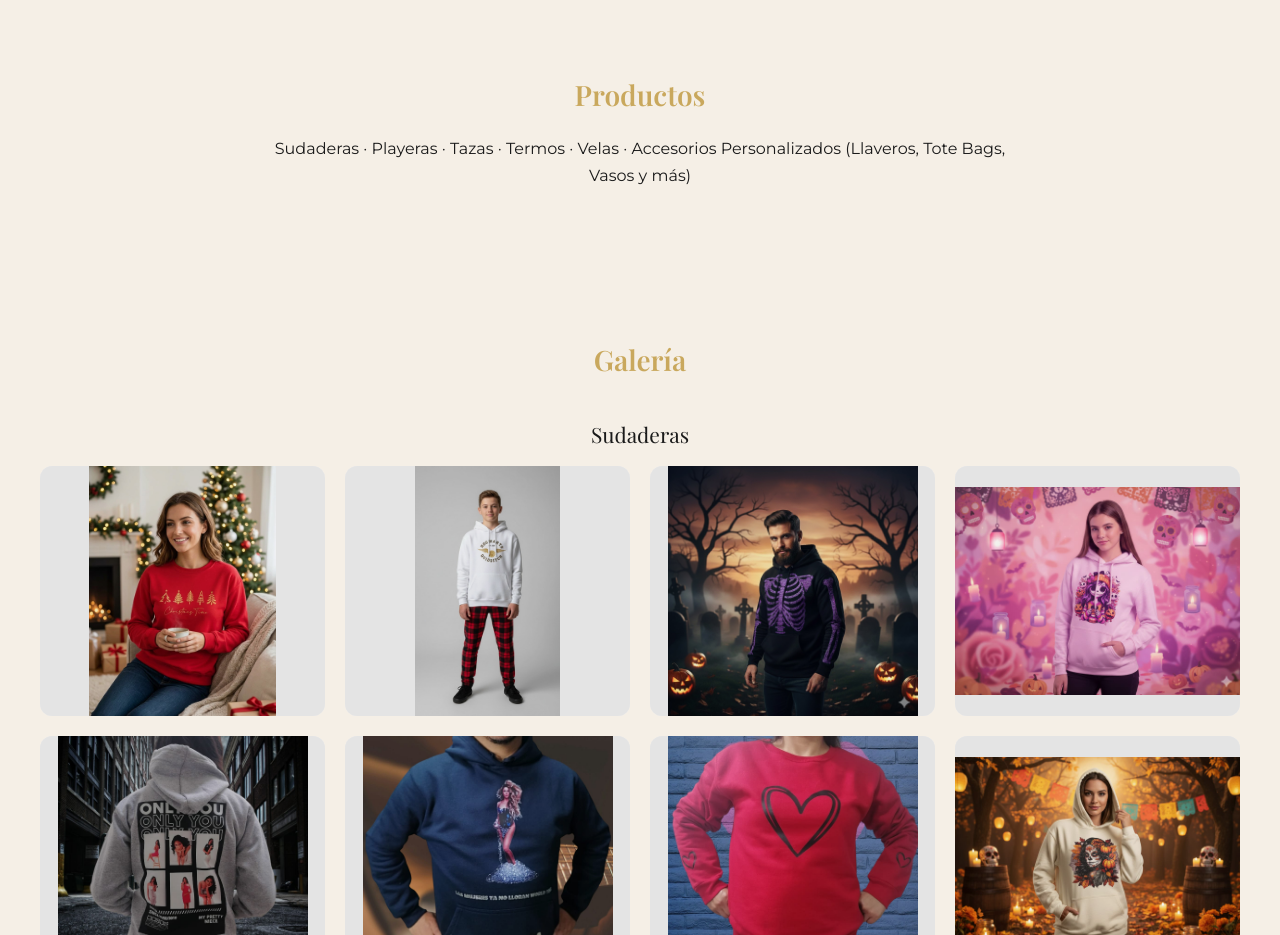
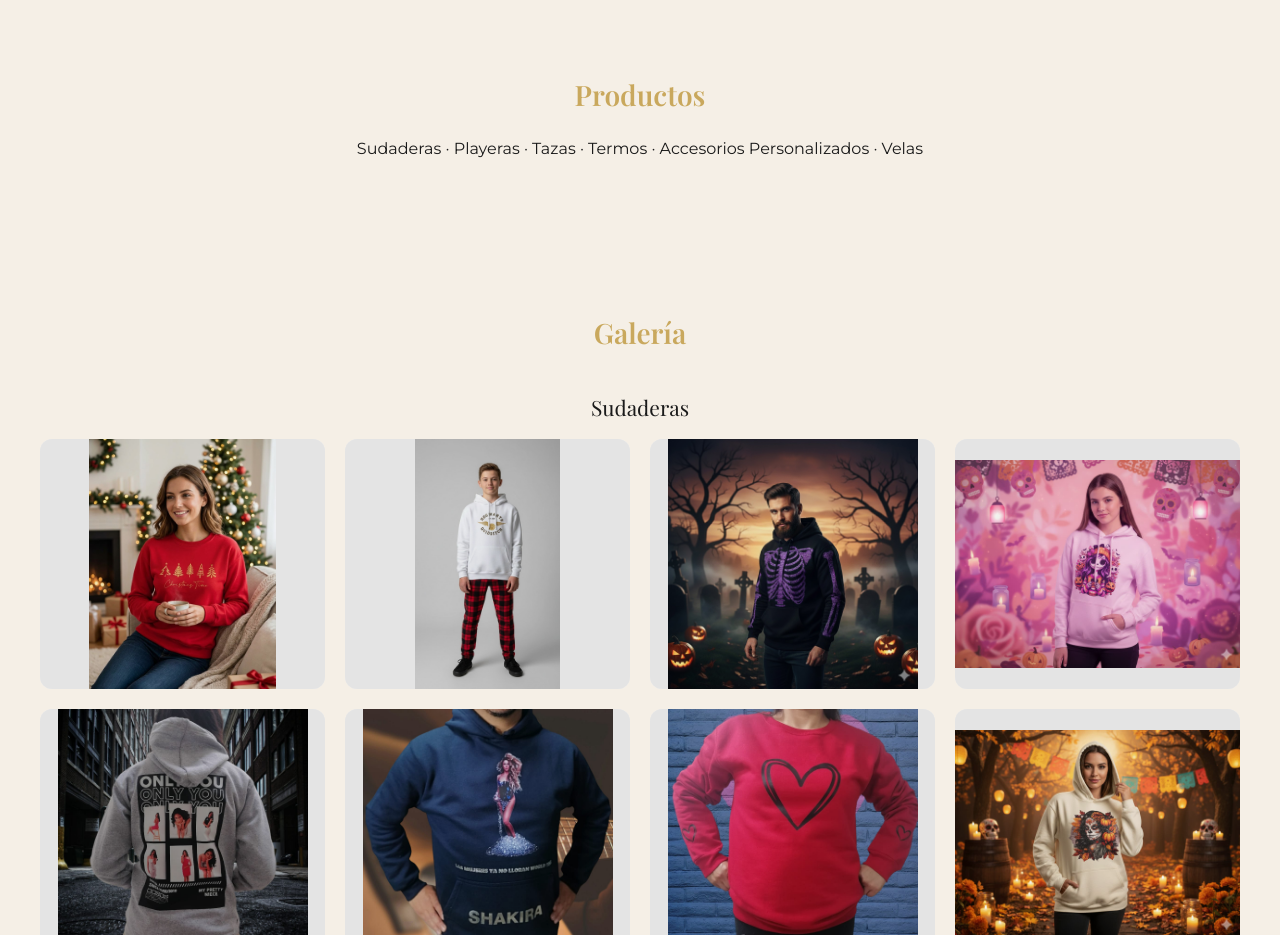
Before and after one commit to manlweb/atelier-creatif-km, a plain HTML site: page index.html in a window 1280 px wide. Shown: the part 800-1735 px from the top of the page. Drawn offline with nearby package versions, Linux system fonts and the light colour scheme.

Commit message:
Update index.html

```diff
--- a/index.html
+++ b/index.html
@@ -414,7 +414,7 @@ footer {
 <section class="section">
     <h2>Productos</h2>
     <p class="products-list">
-        Sudaderas · Playeras · Tazas · Termos · Velas · Accesorios Personalizados (Llaveros, Tote Bags, Vasos y más)
+        Sudaderas · Playeras · Tazas · Termos · Accesorios Personalizados · Velas
     </p>
 </section>
 
```
